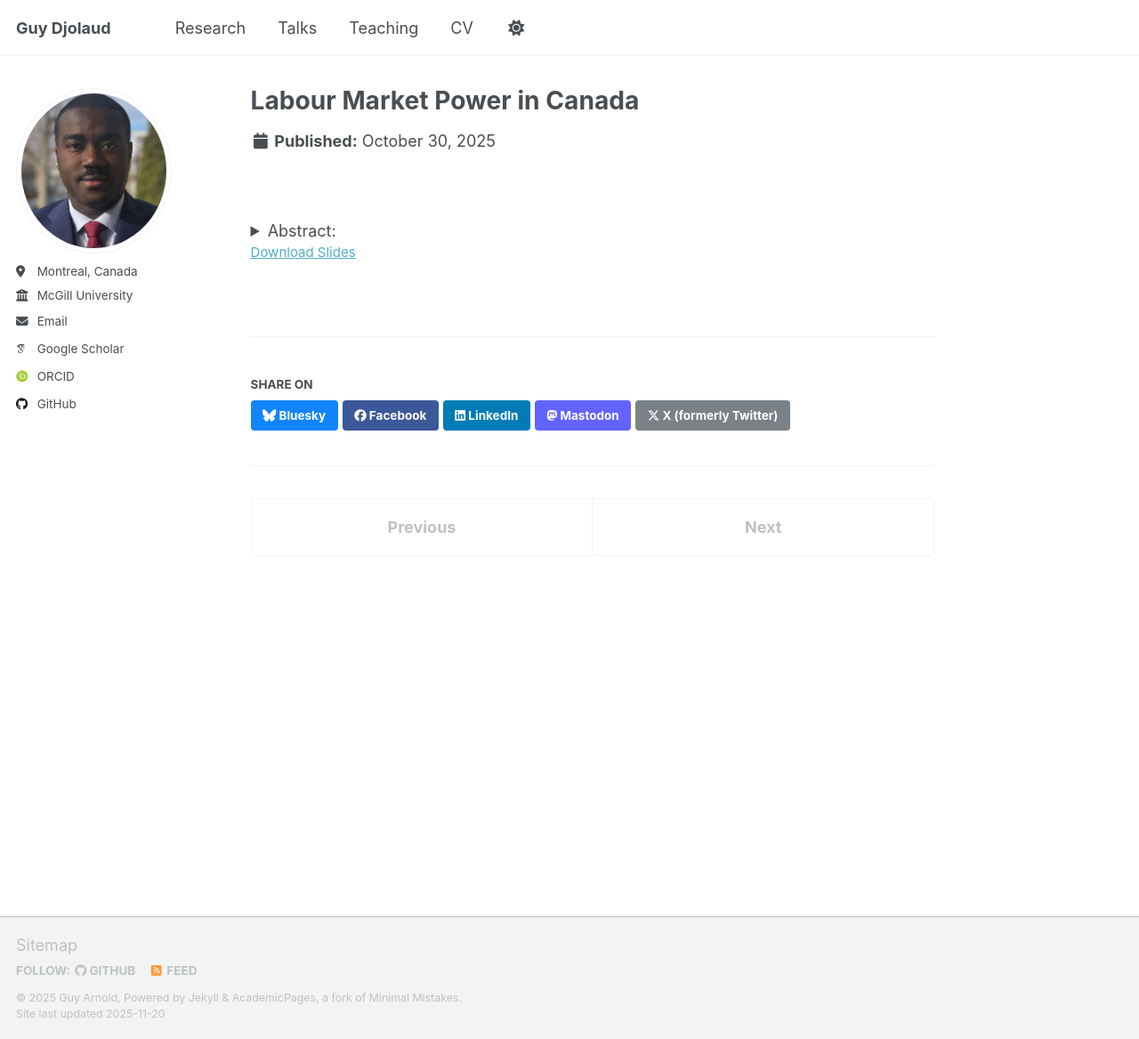
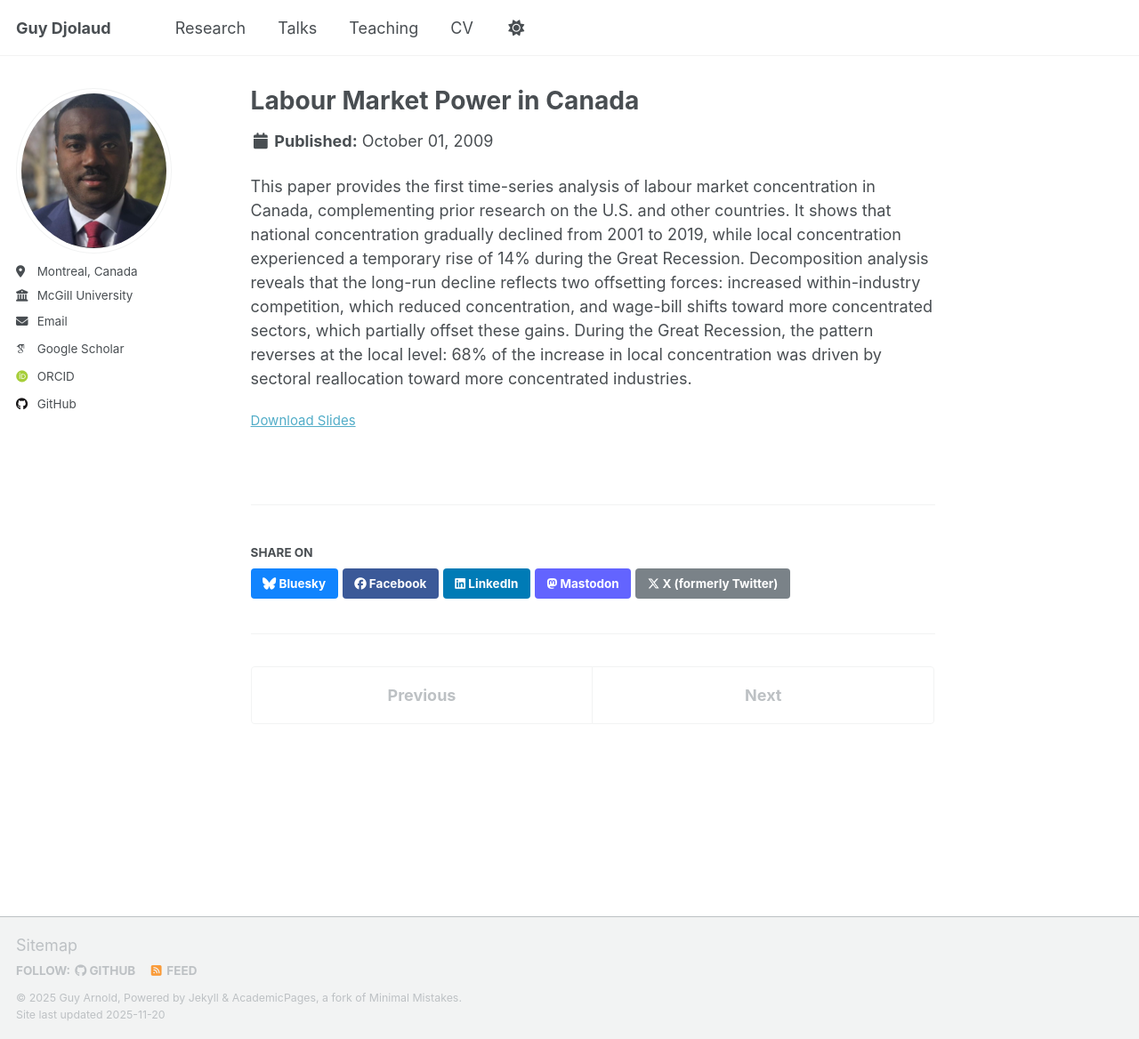
Before and after one commit to djolkilson-droid/Guy-Djolaud.github.io, a Jekyll site: the page built from _publications/2009-10-01-paper-title-number-1.md, in a window 1280 px wide and 1168 px high. Shown: the whole window at 89% size. Built offline with Jekyll 4.4.1, drawn with Linux system fonts in a browser that asks for light colours; some web fonts are replaced; a script that is not in the unit is left out.

Commit message:
Update 2009-10-01-paper-title-number-1.md

```diff
--- a/_publications/2009-10-01-paper-title-number-1.md
+++ b/_publications/2009-10-01-paper-title-number-1.md
@@ -3,15 +3,9 @@ title: "Labour Market Power in Canada"
 collection: Research
 category: workingpapers
 permalink: /publication/2009-10-01-paper-title-number-1
-date: 2025-10-30
 slidesurl: 'https://academicpages.github.io/files/slides1.pdf'
 paperurl: '/files/JMP_Labour_Market_Power.pdf'
 ---
-<br/>
-
-<details><summary>Abstract:</summary>
-<br/>
-
 This paper provides the first time-series analysis of labour market concentration in Canada,
 complementing prior research on the U.S. and other countries. It shows that national concentration
 gradually declined from 2001 to 2019, while local concentration experienced a temporary rise of 14%
```
